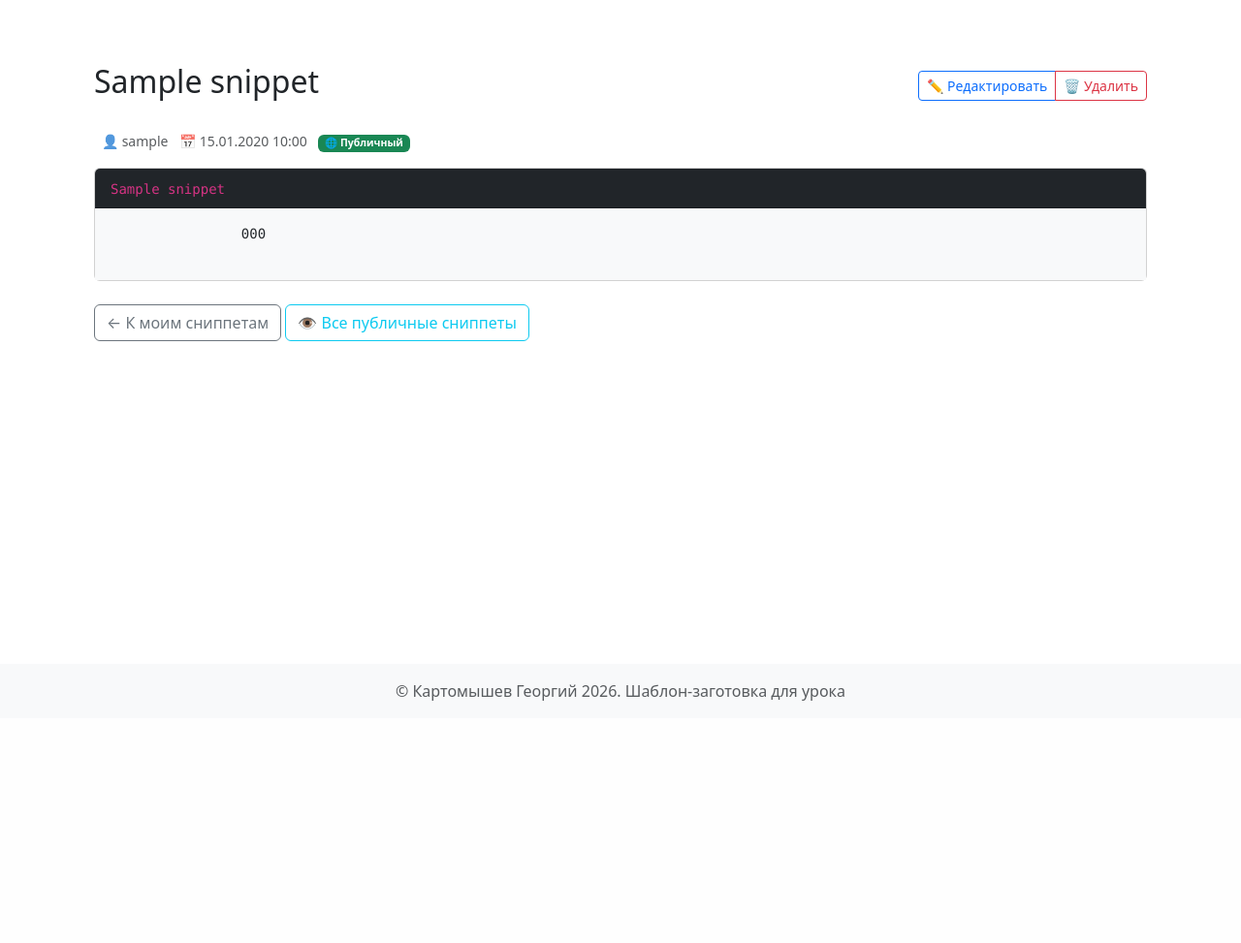
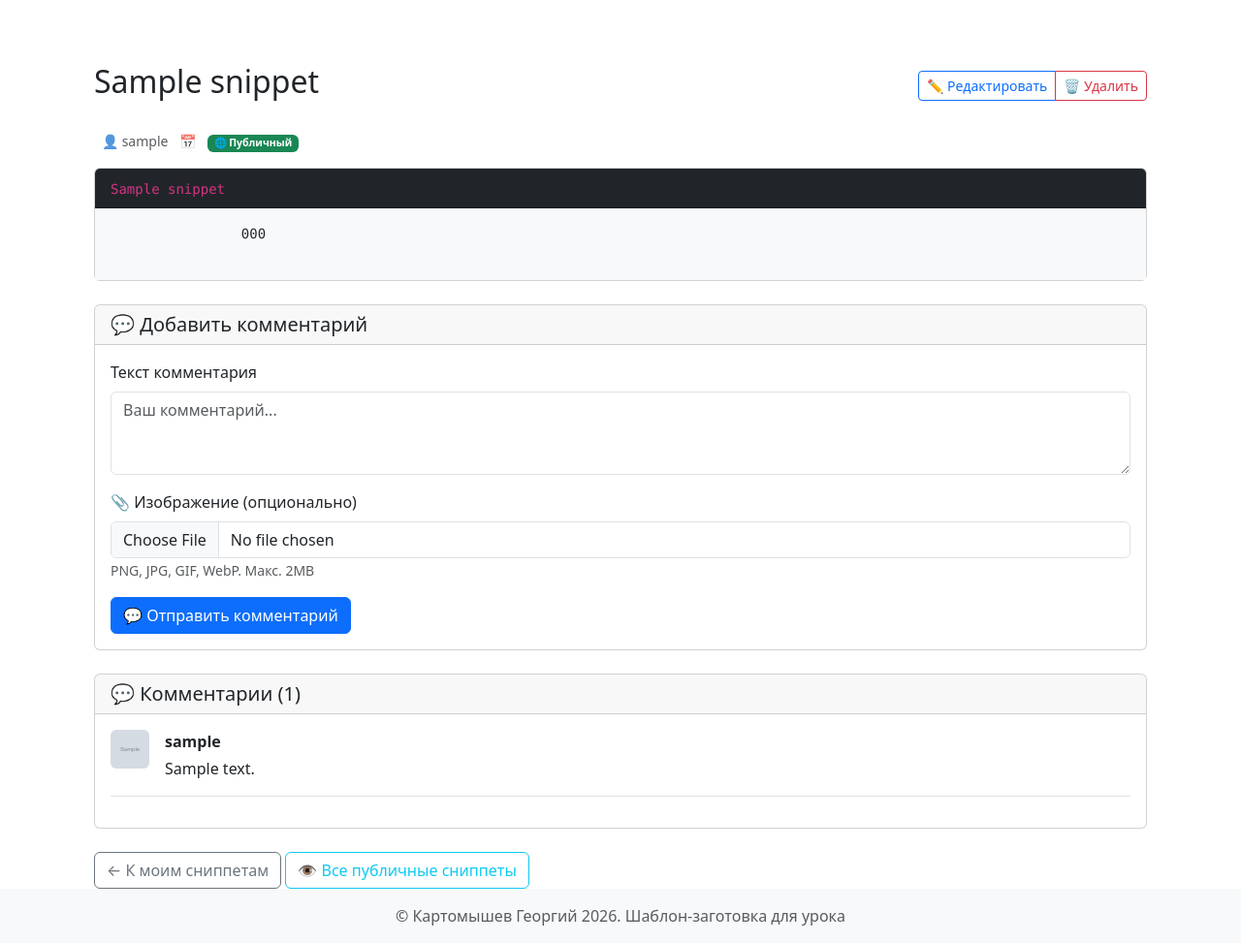
Before and after one commit to soulfear92-arch/DjangoBin, a Django app: page /snippets/1/ in a window 1280 px wide. Shown: the part 59-1032 px from the top of the page at 97% size. Before the commit the page ends 782 px from the top, so only its background shows below. Run offline with Django 3.2, Linux system fonts and the light colour scheme; a user stored in the database is signed in; tables that the repository leaves empty hold one stand-in row (values such as "Sample post"); grey boxes marked "Sample" are stand-in pictures.

Commit message:
модуль 7 часть 2

```diff
--- a/MainApp/apps.py
+++ b/MainApp/apps.py
@@ -3,3 +3,4 @@ from django.apps import AppConfig
 
 class MainappConfig(AppConfig):
     name = 'MainApp'
+    default_auto_field = 'django.db.models.BigAutoField'
--- a/MainApp/forms.py
+++ b/MainApp/forms.py
@@ -1,7 +1,7 @@
 from django import forms
 from django.contrib.auth.models import User
 from django.contrib.auth.forms import UserCreationForm
-from .models import Snippet
+from .models import Snippet, Comment
 
 class RegisterForm(UserCreationForm):
     email = forms.EmailField(required=True)
@@ -60,8 +60,41 @@ class SnippetForm(forms.ModelForm):
             }),
         }
         labels = {
-            'is_public': '🌐 Публичный сниппет (виден всем)',
+            'is_public': 'Публичный сниппет (виден всем)',
         }
         help_texts = {
             'is_public': 'Если снять галочку — сниппет будет виден только вам',
         }
+
+class CommentForm(forms.ModelForm):
+    class Meta:
+        model = Comment
+        fields = ['text', 'image']
+        widgets = {
+            'text': forms.Textarea(attrs={
+                'class': 'form-control',
+                'rows': 3,
+                'placeholder': 'Ваш комментарий...',
+                'maxlength': 500
+            }),
+            'image': forms.ClearableFileInput(attrs={
+                'class': 'form-control',
+                'accept': 'image/png,image/jpeg,image/gif,image/webp'
+            }),
+        }
+        labels = {
+            'image': '📎 Прикрепить изображение (опционально)',
+        }
+        help_texts = {
+            'image': 'PNG, JPG, GIF, WebP. Макс. 2MB',
+        }
+    def clean_image(self):
+        image = self.cleaned_data.get('image')
+
+        if image:
+            if image.size > 2 * 1024 * 1024:
+                raise forms.ValidationError('Размер файла не должен превышать 2MB')
+            allowed_mime_types = ['image/png', 'image/jpeg', 'image/gif', 'image/webp']
+            if image.content_type not in allowed_mime_types:
+                raise forms.ValidationError('Недопустимый формат изображения')
+        return image
--- a/MainApp/urls.py
+++ b/MainApp/urls.py
@@ -26,4 +26,5 @@ urlpatterns = [
     path('snippets/mine/', views.my_snippets, name='my_snippets'),
     path('snippets/<int:snippet_id>/edit/', views.snippet_edit, name='snippet_edit'),
     path('snippets/<int:snippet_id>/delete/', views.snippet_delete, name='snippet_delete'),
+    path('snippets/<int:snippet_id>/comment/', views.add_comment, name='add_comment'),
 ]
--- a/MainApp/views.py
+++ b/MainApp/views.py
@@ -1,55 +1,40 @@
 from django.shortcuts import render, redirect, get_object_or_404
-from django.db import models
+from django.db.models import Q
 from django.contrib.auth import login
 from django.contrib.auth.decorators import login_required
 from django.contrib import messages
-from .forms import RegisterForm, SnippetForm
+from .forms import RegisterForm, SnippetForm, CommentForm
 from django.utils import timezone
-from .models import Snippet
+from .models import Snippet, Comment
+
 
 def index_page(request):
     context = {'pagename': 'PythonBin'}
     return render(request, 'pages/index.html', context)
 
-#def add_snippet_page(request):
-    """Добавление нового сниппета"""
-    if request.method == 'POST':
-        form = SnippetForm(request.POST)
-        if form.is_valid():
-            snippet = form.save(commit=False)
-            snippet.author = request.user
-            snippet.save()
-            messages.success(request, 'Сниппет успешно создан!')
-            return redirect('mainapp:my_snippets')
-        else:
-            messages.error(request, 'Исправьте ошибки в форме')
-    else:
-        form = SnippetForm()
-
-    context = {
-        'pagename': 'Добавление сниппета',
-        'form': form,
-    }
-    return render(request, 'pages/add_snippet.html', context)
-
 def snippets_page(request):
-    """Публичный список сниппетов"""
     lang_filter = request.GET.get('lang', '')
+    sort_field = request.GET.get('sort', '-creation_date')
+    allowed_sort_fields = ['id', 'name', 'lang', 'creation_date', '-id', '-name', '-lang', '-creation_date']
+    if sort_field not in allowed_sort_fields:
+        sort_field = '-creation_date'
     languages = Snippet.objects.values_list('lang', flat=True).distinct()
     if request.user.is_authenticated:
         snippets = Snippet.objects.filter(
-            models.Q(is_public=True) | models.Q(author=request.user)
-        ).select_related('author').distinct()
+            Q(is_public=True) | Q(author=request.user)
+        ).select_related('author')
     else:
         snippets = Snippet.objects.filter(is_public=True).select_related('author')
     if lang_filter:
         snippets = snippets.filter(lang=lang_filter)
+    snippets = snippets.order_by(sort_field).distinct()
     context = {
         'pagename': 'Просмотр сниппетов',
-        'snippets': snippets.distinct().order_by('-creation_date'),
+        'snippets': snippets,
         'is_my_snippets': False,
         'lang_filter': lang_filter,
         'languages': languages,
+        'sort_field': sort_field,
     }
     return render(request, 'pages/view_snippets.html', context)
 
@@ -97,24 +82,27 @@ def register(request):
 
 def my_snippets(request):
     lang_filter = request.GET.get('lang', '')
+    sort_field = request.GET.get('sort', '-creation_date')
+    allowed_sort_fields = ['id', 'name', 'lang', 'creation_date', '-id', '-name', '-lang', '-creation_date']
+    if sort_field not in allowed_sort_fields:
+        sort_field = '-creation_date'
     languages = Snippet.objects.values_list('lang', flat=True).distinct()
-    if not request.user.is_authenticated:
-        return redirect('mainapp:login')
-    snippets = Snippet.objects.filter(
-        author=request.user
-    ).select_related('author').order_by('-creation_date')
+    snippets = Snippet.objects.filter(author=request.user).select_related('author')
     if lang_filter:
         snippets = snippets.filter(lang=lang_filter)
+    snippets = snippets.order_by(sort_field).distinct()
     context = {
         'pagename': 'Мои сниппеты',
-        'snippets': snippets.distinct(),
+        'snippets': snippets,
         'is_my_snippets': True,
         'lang_filter': lang_filter,
         'languages': languages,
+        'sort_field': sort_field,
     }
     return render(request, 'pages/view_snippets.html', context)
 
 
+@login_required
 def add_snippet_page(request):
     if request.method == 'POST':
         form = SnippetForm(request.POST)
@@ -133,7 +121,7 @@ def snippet_edit(request, snippet_id):
     snippet = get_object_or_404(Snippet, id=snippet_id)
     if snippet.author != request.user:
         messages.error(request, 'Вы можете редактировать только свои сниппеты')
-        raise get_object_or_404("Доступ запрещён")
+        return redirect('mainapp:snippet_detail', snippet_id=snippet_id)
     if request.method == 'POST':
         form = SnippetForm(request.POST, instance=snippet)
         if form.is_valid():
@@ -167,3 +155,22 @@ def snippet_delete(request, snippet_id):
         'snippet': snippet,
     }
     return render(request, 'pages/snippet_confirm_delete.html', context)
+
+
+def add_comment(request, snippet_id):
+    snippet = get_object_or_404(Snippet, id=snippet_id)
+
+    if request.method == 'POST':
+        form = CommentForm(request.POST, request.FILES)
+        if form.is_valid():
+            comment = form.save(commit=False)
+            comment.snippet = snippet
+            comment.author = request.user
+            comment.save()
+            messages.success(request, '✅ Комментарий добавлен!')
+            return redirect('mainapp:snippet_detail', snippet_id=snippet_id)
+        else:
+            messages.error(request, '❌ Исправьте ошибки в форме')
+    else:
+        form = CommentForm()
+    return redirect('mainapp:snippet_detail', snippet_id=snippet_id)
--- a/Snippets/settings.py
+++ b/Snippets/settings.py
@@ -130,3 +130,7 @@ MEDIA_ROOT = BASE_DIR / 'media'
 LOGIN_URL = 'mainapp:login'
 LOGIN_REDIRECT_URL = 'mainapp:index'
 LOGOUT_REDIRECT_URL = 'mainapp:index'
+DATA_UPLOAD_MAX_MEMORY_SIZE = 2 * 1024 * 1024
+FILE_UPLOAD_MAX_MEMORY_SIZE = 2 * 1024 * 1024
+ALLOWED_IMAGE_EXTENSIONS = ['png', 'jpg', 'jpeg', 'gif', 'webp']
+DEFAULT_AUTO_FIELD = 'django.db.models.BigAutoField'
--- a/templates/pages/snippet_detail.html
+++ b/templates/pages/snippet_detail.html
@@ -1,8 +1,8 @@
 {% extends 'base.html' %}
 {% load static %}
-{% load snippet_filters %}  {# 🔥 Загружаем наши кастомные фильтры #}
+{% load snippet_filters %}
 
-{% block title %}{{ snippet.name }} - PythonBin{% endblock %}
+{% block title %}{{ pagename }} - PythonBin{% endblock %}
 
 {% block content %}
 <div class="container mt-5">
@@ -11,20 +11,16 @@
         {% if user.is_authenticated and snippet.author == user %}
             <div class="btn-group">
                 <a href="{% url 'mainapp:snippet_edit' snippet_id=snippet.id %}"
-                   class="btn btn-outline-primary btn-sm">
-                    ✏️ Редактировать
-                </a>
+                   class="btn btn-outline-primary btn-sm">✏️ Редактировать</a>
                 <a href="{% url 'mainapp:snippet_delete' snippet_id=snippet.id %}"
-                   class="btn btn-outline-danger btn-sm">
-                    🗑️ Удалить
-                </a>
+                   class="btn btn-outline-danger btn-sm">🗑️ Удалить</a>
             </div>
         {% endif %}
     </div>
     <div class="text-muted small mb-3">
         <span class="badge bg-secondary">{{ snippet.get_lang_display }}</span>
         <span class="ms-2">👤 {{ snippet.author.username }}</span>
-        <span class="ms-2">📅 {{ snippet.creation_date|date:"d.m.Y H:i" }}</span>
+        <span class="ms-2">📅 {{ snippet.created_at|date:"d.m.Y H:i" }}</span>
         {% if not snippet.is_public %}
             <span class="ms-2 badge bg-warning text-dark">🔒 Частный</span>
         {% else %}
@@ -37,10 +33,92 @@
         </div>
         <div class="card-body p-0">
             <pre class="p-3 mb-0 bg-light">
-                <code>{{ snippet.code|format_code }}</code>  {# 🔥 Фильтр применяет экранирование + \n → <br> #}
+                <code>{{ snippet.code|format_code }}</code>
             </pre>
         </div>
     </div>
+    {% if user.is_authenticated %}
+    <div class="card mt-4">
+        <div class="card-header">
+            <h5 class="mb-0">💬 Добавить комментарий</h5>
+        </div>
+        <div class="card-body">
+            <form method="post"
+                  action="{% url 'mainapp:add_comment' snippet_id=snippet.id %}"
+                  enctype="multipart/form-data">  {# 🔥 Обязательно для файлов! #}
+                {% csrf_token %}
+
+                <div class="mb-3">
+                    <label for="id_text" class="form-label">Текст комментария</label>
+                    <textarea name="text"
+                              id="id_text"
+                              class="form-control"
+                              rows="3"
+                              placeholder="Ваш комментарий..."
+                              maxlength="500"
+                              required></textarea>
+                </div>
+                <div class="mb-3">
+                    <label for="id_image" class="form-label">📎 Изображение (опционально)</label>
+                    <input type="file"
+                           name="image"
+                           id="id_image"
+                           class="form-control"
+                           accept="image/png,image/jpeg,image/gif,image/webp">
+                    <small class="form-text text-muted">
+                        PNG, JPG, GIF, WebP. Макс. 2MB
+                    </small>
+                </div>
+
+                <button type="submit" class="btn btn-primary">
+                    💬 Отправить комментарий
+                </button>
+            </form>
+        </div>
+    </div>
+    {% else %}
+    <div class="alert alert-info mt-4">
+        🔐 <a href="{% url 'mainapp:login' %}?next={{ request.path }}">Войдите</a>,
+        чтобы оставить комментарий
+    </div>
+    {% endif %}
+    {% if snippet.comments.all %}
+    <div class="card mt-4">
+        <div class="card-header">
+            <h5 class="mb-0">💬 Комментарии ({{ snippet.comments.count }})</h5>
+        </div>
+        <div class="card-body">
+            {% for comment in snippet.comments.all %}
+            <div class="border-bottom pb-3 mb-3 {% if forloop.last %}mb-0 border-0 pb-0{% endif %}">
+                <div class="d-flex gap-3">
+                    {% if comment.image %}
+                        <img src="{{ comment.image.url }}"
+                             alt="Изображение"
+                             class="rounded"
+                             style="width: 40px; height: 40px; object-fit: cover; flex-shrink: 0;">
+                    {% else %}
+                        <div class="bg-secondary rounded d-flex align-items-center justify-content-center"
+                             style="width: 40px; height: 40px; flex-shrink: 0;">
+                            <span class="text-white small">👤</span>
+                        </div>
+                    {% endif %}
+                    <div class="flex-grow-1">
+                        <div class="d-flex justify-content-between align-items-start">
+                            <strong>{{ comment.author.username }}</strong>
+                            <small class="text-muted">{{ comment.created_at|date:"d.m.Y H:i" }}</small>
+                        </div>
+                        <p class="mb-0 mt-1">{{ comment.text|linebreaksbr }}</p>
+                    </div>
+                </div>
+            </div>
+            {% endfor %}
+        </div>
+    </div>
+    {% else %}
+    <div class="alert alert-secondary mt-4">
+        💬 Комментариев пока нет. Будьте первым!
+    </div>
+    {% endif %}
     <div class="mt-4">
         <a href="{% url 'mainapp:my_snippets' %}" class="btn btn-outline-secondary">
             ← К моим сниппетам
@@ -49,6 +127,5 @@
             👁️ Все публичные сниппеты
         </a>
     </div>
-
 </div>
 {% endblock %}
```
Also changed, not shown: MainApp/models.py (+31 -1 lines), templates/pages/view_snippets.html (+25 -4 lines), MainApp/migrations/0003_alter_snippet_options_and_more.py (added), MainApp/migrations/0004_alter_comment_options_and_more.py (added), media/comments/2026/02/24/Screenshot_from_2026-02-18_23-41-10.png (added), media/comments/2026/02/24/Screenshot_from_2026-02-18_23-41-10_wLpLY1j.png (added).
